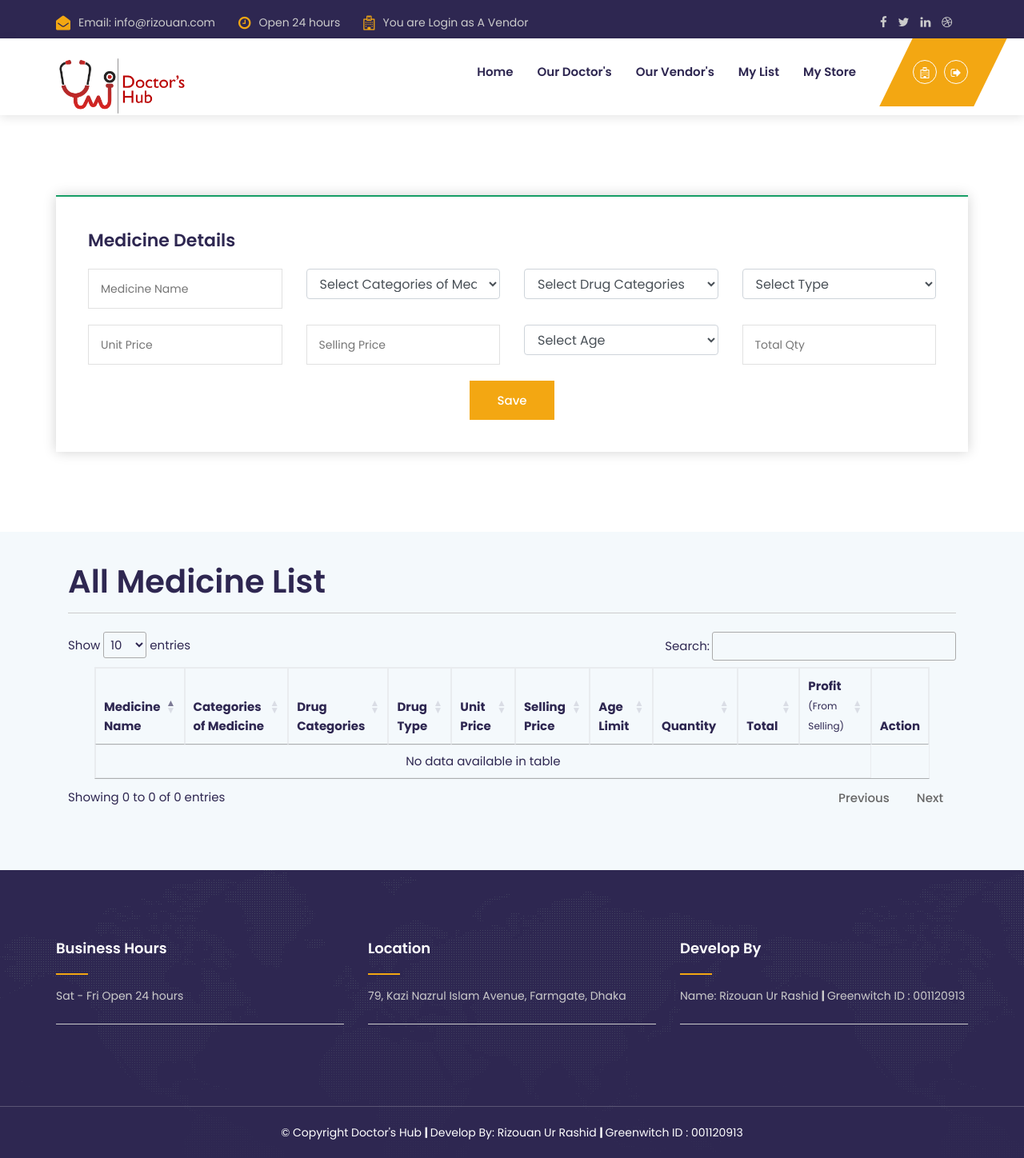
After one commit to AsmaulHosen/doc_hub, a WordPress theme: template doc-hub/my_store.php in a window 1280 px wide. The commit adds this page. Shown: the whole page at 80% size. Run offline with PHP 8.4 and a stand-in for WordPress, Linux system fonts and the light colour scheme; the site name, menu and one post (Sample post) are stand-ins, and other content is empty; a user stored in the database is signed in; data comes from the database, SQL or seed files in the repository; both versions use the stored data as it was after the commit; some libraries are stand-ins or nearby versions.

Commit message:
[title] - quick code fix 11

```diff
--- a/doc-hub/general/services.php
+++ b/doc-hub/general/services.php
@@ -20,7 +20,7 @@
 			<?php
 			include_once 'database/dbCon.php';
 			$con = connect();
-			$sql = "SELECT * FROM `vendor_details` limit 4";
+			$sql = "SELECT * FROM `vendor_details` limit 3";
 			$result = $con->query($sql);
 			foreach ($result as $row) {
 			?>
--- a/doc-hub/includes/header.php
+++ b/doc-hub/includes/header.php
@@ -100,6 +100,8 @@
 															if ($_SESSION['user_role'] == 3) {
 														?>
 																<li><a href="patient_list.php">My List</a></li>
+																<li><a href="my_store.php">My Store</a></li>
+
 														<?php }
 														} ?>
 														<!-- <li><a href="about.php">About Us</a></li>
--- /dev/null
+++ b/doc-hub/my_store.php
@@ -0,0 +1,267 @@
+<!DOCTYPE html>
+<html lang="zxx">
+<!-- head -->
+<?php include_once 'includes/head.php'; ?>
+<!--/ End Head -->
+
+<head>
+
+    <link rel="stylesheet" type="text/css" href="https://cdn.datatables.net/1.10.22/css/jquery.dataTables.min.css">
+
+    <script type="text/javascript" language="javascript" src="https://code.jquery.com/jquery-3.5.1.js"></script>
+    <script type="text/javascript" language="javascript" src="https://cdn.datatables.net/1.10.22/js/jquery.dataTables.min.js"></script>
+</head>
+<?php
+if (!isset($_SESSION['isLoggedIn']) && $_SESSION['isLoggedIn'] == false) {
+    header("Location: index.php");
+}
+if ($_SESSION['user_role'] == 3) {
+?>
+
+    <body id="bg">
+
+        <!-- Boxed Layout -->
+        <div id="page" class="site boxed-layout">
+
+            <!-- Preloader -->
+            <div class="preeloader">
+                <div class="preloader-spinner"></div>
+            </div>
+            <!--/ End Preloader -->
+
+            <!-- Header -->
+            <?php include_once 'includes/header.php'; ?>
+            <!--/ End Header -->
+            <?php
+            include_once 'database/dbCon.php';
+            $con = connect();
+            $user_id = $_SESSION['user_id'];
+            $sql_vendor = "SELECT * FROM users,vendor_details WHERE users.user_id = vendor_details.user_id AND users.user_id = $user_id;";
+
+            $result_vendor = $con->query($sql_vendor);
+
+            foreach ($result_vendor as $row) {
+                $vendor_id  = $row['vendor_id'];
+            }
+            $sql = "SELECT * FROM medicine_details WHERE vendor_id = $vendor_id;";
+            $result = $con->query($sql);
+            ?>
+            <section class="contact-us section-space">
+                <div class="container">
+                    <div class="row">
+                        <div class="col-lg-12 col-md-12 col-12">
+                            <!-- Contact Form -->
+                            <div class="contact-form-area m-top-30">
+                                <h4>Medicine Details</h4>
+                                <form class="form" method="post" action="vendor/add_medicine.php">
+                                    <div class="row">
+                                        <div class="col-lg-3 col-md-3 col-12">
+                                            <input type="hidden" name="vendor_id" value="<?php echo $vendor_id; ?>">
+                                            <div class="form-group">
+                                                <input type="text" name="medicine_name" placeholder="Medicine Name" required>
+                                            </div>
+                                        </div>
+                                        <div class="col-lg-3 col-md-3 col-12">
+                                            <div class="form-group">
+                                                <select name="categories_medication" id="categories_medication" class="form-control" required>
+                                                    <option value="">Select Categories of Medication</option>
+                                                    <option value="0">General Sales</option>
+                                                    <option value="1">Pharmacy Medicines</option>
+                                                    <option value="2">Prescription Only Medicines</option>
+                                                    <option value="3">Controlled Drugs</option>
+                                                </select>
+                                            </div>
+                                        </div>
+                                        <div class="col-lg-3 col-md-3 col-12">
+                                            <div class="form-group">
+                                                <select name="categories_drug" id="categories_drug" class="form-control" required>
+                                                    <option value="">Select Drug Categories</option>
+                                                    <option value="0">CNS depressants</option>
+                                                    <option value="1">CNS Stimulants</option>
+                                                    <option value="2">Hallucinogens</option>
+                                                    <option value="3">Dissociative Anesthetics</option>
+                                                    <option value="4">Narcotic Analgesics </option>
+                                                    <option value="5">Inhalants </option>
+                                                    <option value="6">Cannabis </option>
+                                                </select>
+                                            </div>
+                                        </div>
+                                        <div class="col-lg-3 col-md-3 col-12">
+                                            <div class="form-group">
+                                                <select name="type" id="type" class="form-control" required>
+                                                    <option value="">Select Type</option>
+                                                    <option value="0">Liquid</option>
+                                                    <option value="1">Powder</option>
+                                                    <option value="2">Tablet</option>
+                                                </select>
+                                            </div>
+                                        </div>
+                                        <div class="col-lg-3 col-md-3 col-12">
+                                            <div class="form-group">
+                                                <input type="unit_price" name="unit_price" placeholder="Unit Price" required>
+                                            </div>
+                                        </div>
+                                        <div class="col-lg-3 col-md-3 col-12">
+                                            <div class="form-group">
+                                                <input type="sell_price" name="sell_price" placeholder="Selling Price" required>
+                                            </div>
+                                        </div>
+                                        <div class="col-lg-3 col-md-3 col-12">
+                                            <div class="form-group">
+                                                <select name="age" id="age" class="form-control" required>
+                                                    <option value="">Select Age</option>
+                                                    <option value="0">Below 10 Years</option>
+                                                    <option value="1">10 to 15 Years</option>
+                                                    <option value="2">15 to 20 Years</option>
+                                                    <option value="3">20 to 35 Years</option>
+                                                    <option value="4">Over 35 years</option>
+                                                </select>
+                                            </div>
+                                        </div>
+                                        <div class="col-lg-3 col-md-3 col-12">
+                                            <div class="form-group">
+                                                <input type="number" name="qty" placeholder="Total Qty" required>
+                                            </div>
+                                        </div>
+                                        <div class="col-12">
+                                            <div class="form-group button">
+                                                <button type="submit" class="bizwheel-btn theme-2">Save</button>
+                                            </div>
+                                        </div>
+                                    </div>
+                                </form>
+                            </div>
+                            <!--/ End contact Form -->
+                        </div>
+                    </div>
+                </div>
+            </section>
+            <section class="features-area section-bg">
+                <div class="container">
+                    <div class="row">
+                        <div class="col-xs-12 col-md-12 col-lg-12">
+                            <div class="container">
+                                <div class="section-top">
+                                    <h1><span>All Medicine List</span></h1>
+                                </div>
+                                <hr>
+
+                                <div class="table-responsive">
+
+                                    <table class="table table-bordered table-hover dt-responsive">
+                                        <thead>
+                                            <tr>
+                                                <th>Medicine Name</th>
+                                                <th>Categories of Medicine</th>
+                                                <th>Drug Categories</th>
+                                                <th>Drug Type</th>
+                                                <th>Unit Price</th>
+                                                <th>Selling Price</th>
+                                                <th>Age Limit</th>
+                                                <th>Quantity</th>
+                                                <th>Total </th>
+                                                <th>Profit <small>(From Selling)</small> </th>
+                                                <th colspan="2">Action</th>
+                                            </tr>
+                                        </thead>
+                                        <tbody>
+                                            <?php
+                                            foreach ($result as $row) {
+                                            ?>
+                                                <tr>
+                                                    <td><?= $row['medicine_name'] ?></td>
+                                                    <td>
+                                                        <?php
+                                                        if ($row['categories_medication'] == 0) {
+                                                            echo "General Sales";
+                                                        } elseif ($row['categories_medication'] == 1) {
+                                                            echo "Pharmacy Medicines";
+                                                        } elseif ($row['categories_medication'] == 2) {
+                                                            echo "Prescription Only Medicines";
+                                                        } elseif ($row['categories_medication'] == 3) {
+                                                            echo "Controlled Drugs ";
+                                                        }
+                                                        ?>
+                                                    </td>
+                                                    <td>
+                                                        <?php
+                                                        if ($row['categories_drug'] == 0) {
+                                                            echo "CNS depressants";
+                                                        } elseif ($row['categories_drug'] == 1) {
+                                                            echo "CNS Stimulants";
+                                                        } elseif ($row['categories_drug'] == 2) {
+                                                            echo "Hallucinogens";
+                                                        } elseif ($row['categories_drug'] == 3) {
+                                                            echo "Dissociative Anesthetics";
+                                                        } elseif ($row['categories_drug'] == 4) {
+                                                            echo "Narcotic Analgesics";
+                                                        } elseif ($row['categories_drug'] == 5) {
+                                                            echo "Inhalants";
+                                                        } elseif ($row['categories_drug'] == 6) {
+                                                            echo "Cannabis";
+                                                        }
+                                                        ?>
+                                                    </td>
+                                                    <td>
+                                                        <?php
+                                                        if ($row['type'] == 0) {
+                                                            echo "Liquid";
+                                                        } elseif ($row['type'] == 1) {
+                                                            echo "Powder";
+                                                        } elseif ($row['type'] == 2) {
+                                                            echo "Tablet";
+                                                        }
+                                                        ?>
+                                                    </td>
+                                                    <td><?= $row['unit_price'] ?> ৳</td>
+                                                    <td><?= $row['sell_price'] ?> ৳</td>
+                                                    <td>
+                                                        <?php
+                                                        if ($row['age'] == 0) {
+                                                            echo "Below 10 Years";
+                                                        } elseif ($row['age'] == 1) {
+                                                            echo "10 to 15 Years";
+                                                        } elseif ($row['age'] == 2) {
+                                                            echo "15 to 20 Years";
+                                                        } elseif ($row['age'] == 3) {
+                                                            echo "20 to 35 Years";
+                                                        } elseif ($row['age'] == 4) {
+                                                            echo "Over 35 years";
+                                                        }
+                                                        ?>
+                                                    </td>
+                                                    <td><?= $row['qty'] ?></td>
+                                                    <td><?= $row['unit_price'] * $row['qty'] ?>.00 ৳</td>
+                                                    <td><?= ($row['sell_price'] * $row['qty']) - ($row['unit_price'] * $row['qty']) ?>.00 ৳</td>
+                                                    <td>
+                                                        <a class="btn btn-sm btn-outline-warning " href="edit_medicine.php?medicine_id=<?= $row['medicine_id'] ?>"> <i class="fa fa-pencil-square-o" aria-hidden="true"></i></a>
+                                                    </td>
+                                                    <td>
+                                                        <a class="btn btn-sm btn-outline-danger " href="vendor/deletemedicine.php?medicine_id=<?= $row['medicine_id'] ?>"> <i class="fa fa-trash" aria-hidden="true"></i></a>
+                                                    </td>
+                                                </tr> <?php } ?> </tbody>
+                                    </table>
+                                </div>
+                            </div>
+                        </div>
+                    </div>
+                </div>
+        </div>
+        </section>
+        <script>
+            $('table').DataTable();
+        </script>
+        <!-- Footer -->
+        <?php include_once 'includes/footer.php'; ?>
+        <!--/End Footer -->
+
+        <!-- Footer script -->
+        <?php include_once 'includes/footer_script.php'; ?>
+        <!--/End Footer -->
+
+    </body>
+<?php } else {
+    header("Location: index.php");
+} ?>
+
+</html>
--- a/doc-hub/vendor_all.php
+++ b/doc-hub/vendor_all.php
@@ -26,7 +26,7 @@
                     <?php
                     include_once 'database/dbCon.php';
                     $con = connect();
-                    $sql = "SELECT * FROM `vendor_details` limit 4";
+                    $sql = "SELECT * FROM `vendor_details` ";
                     $result = $con->query($sql);
                     foreach ($result as $row) {
                     ?>
```
Also changed, not shown: doc-hub/edit_medicine.php (added, +169 -0 lines), doc-hub/prescription_print.php (+12 -1 lines), doc-hub/sql/doc_hub.sql (+62 -15 lines), 3 other files.
